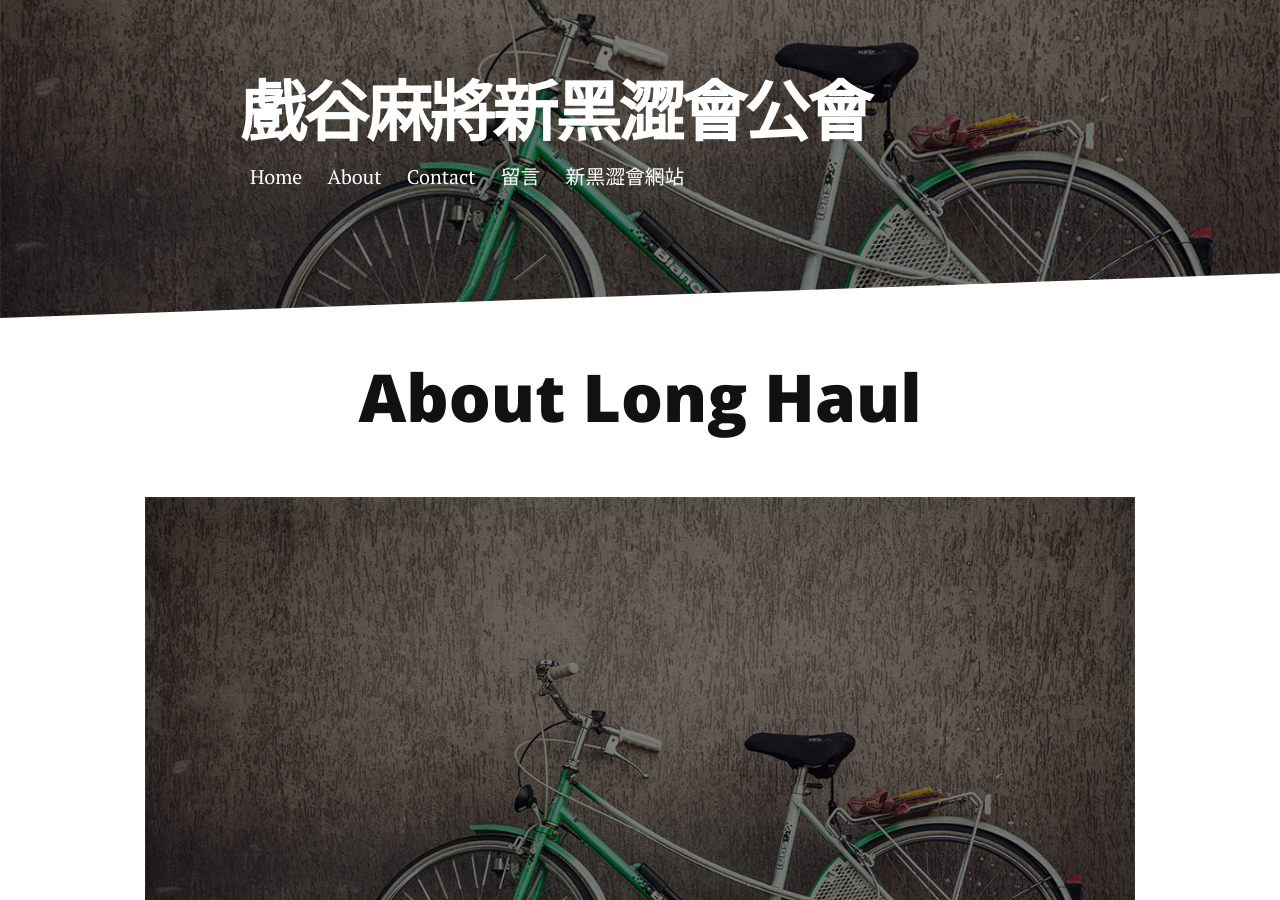
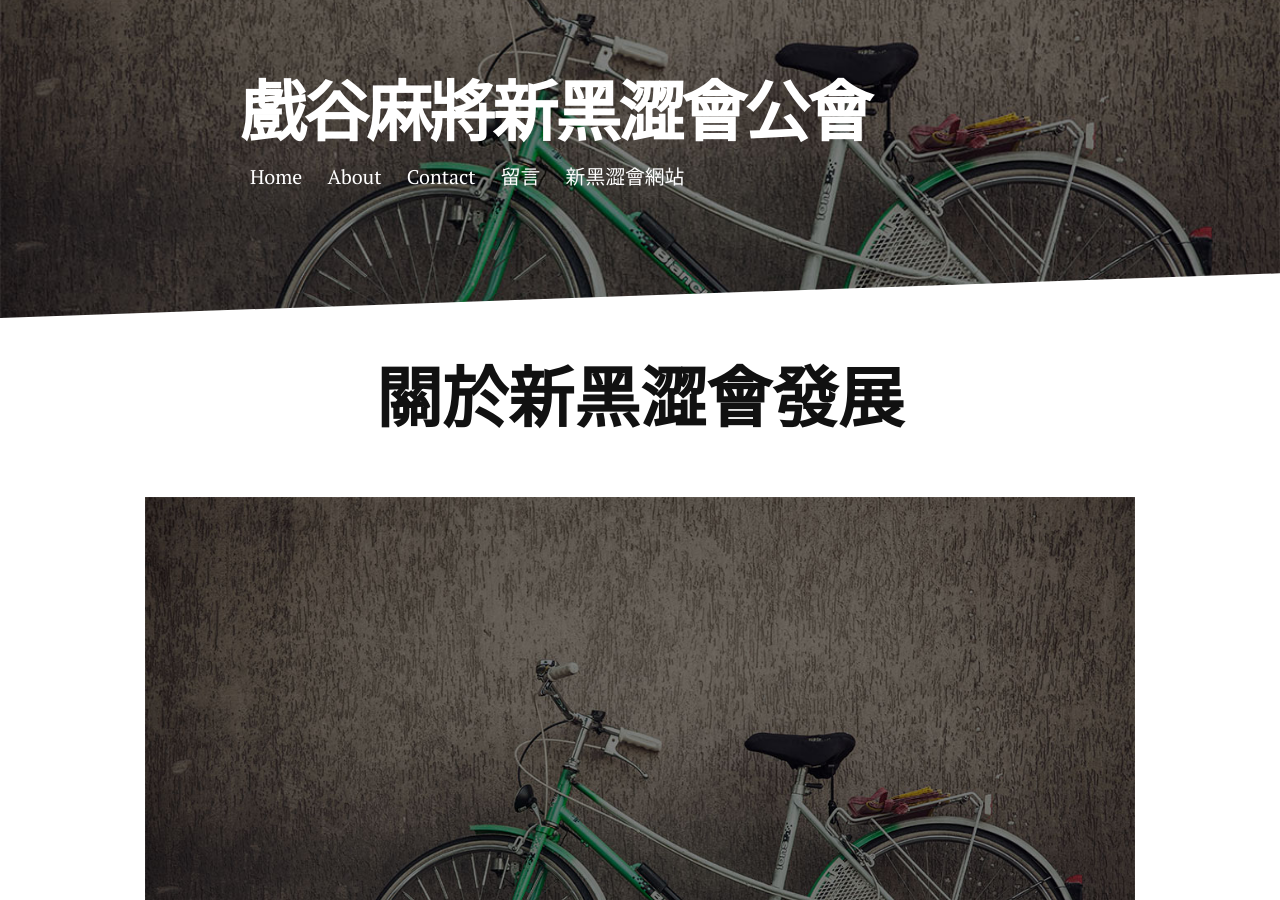
Before and after one commit to jetbomb2012/beloved, a Jekyll site: the page built from about.md, in a window 1280 px wide and 900 px high. Built offline with Jekyll 4.4.1, drawn with Linux system fonts in a browser that asks for light colours; nearby versions of some CDN libraries.

Commit message:
Update about.md

```diff
--- a/about.md
+++ b/about.md
@@ -4,7 +4,7 @@ title: 新黑澀會
 ---
 
 <div class="post">
-	<h1 class="pageTitle">About Long Haul</h1>
+	<h1 class="pageTitle">關於新黑澀會發展</h1>
 	<img src="{{ '/assets/img/touring.jpg' | relative_url }}" alt="">
 	<p class="intro">Long Haul is a minimal, long form <a href="http://jekyllrb.com">Jekyll</a> Theme. It can be used as is or customized to your hearts desire.</p>
 	<p>Long Haul was created in honor of all the hard working touring bicycles that have traversed the globe time and time again. Take it for a spin.</p>
```
